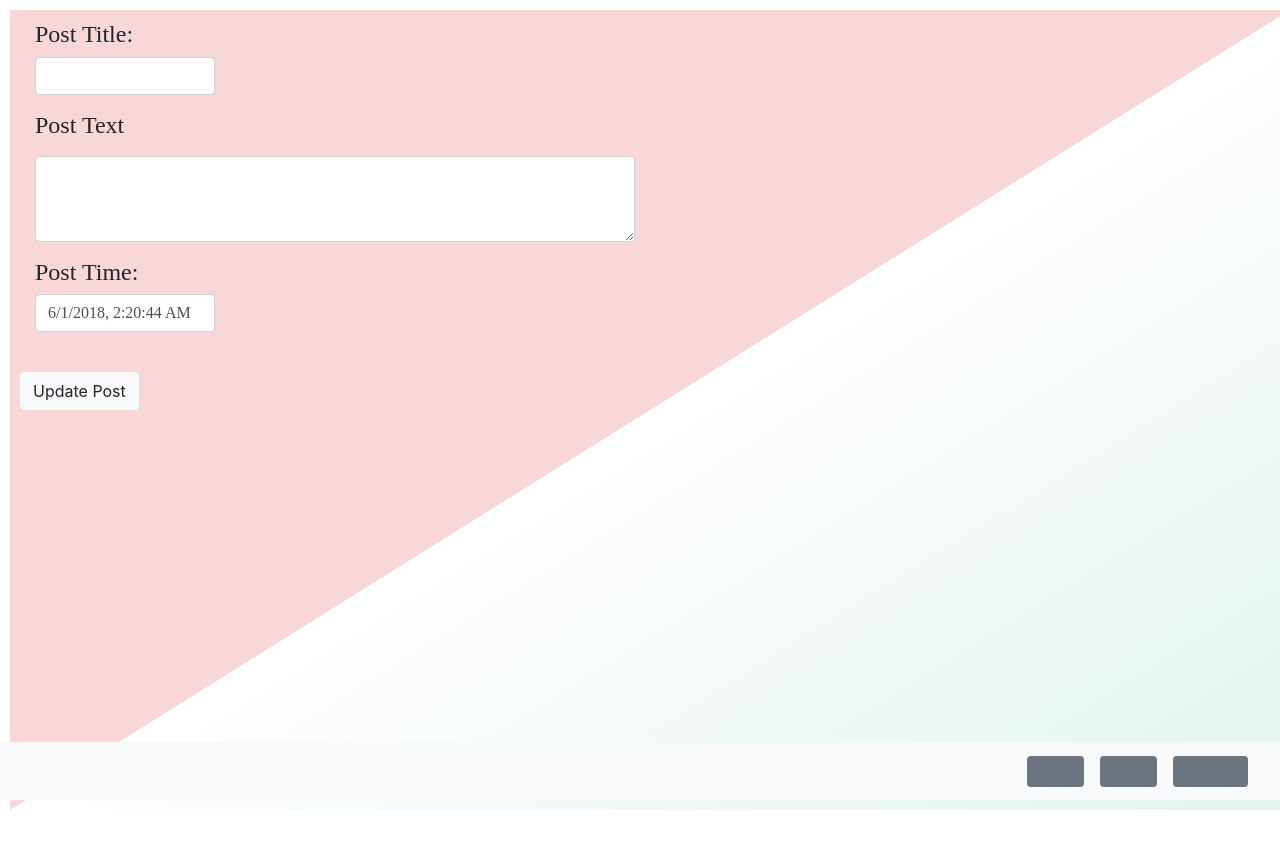
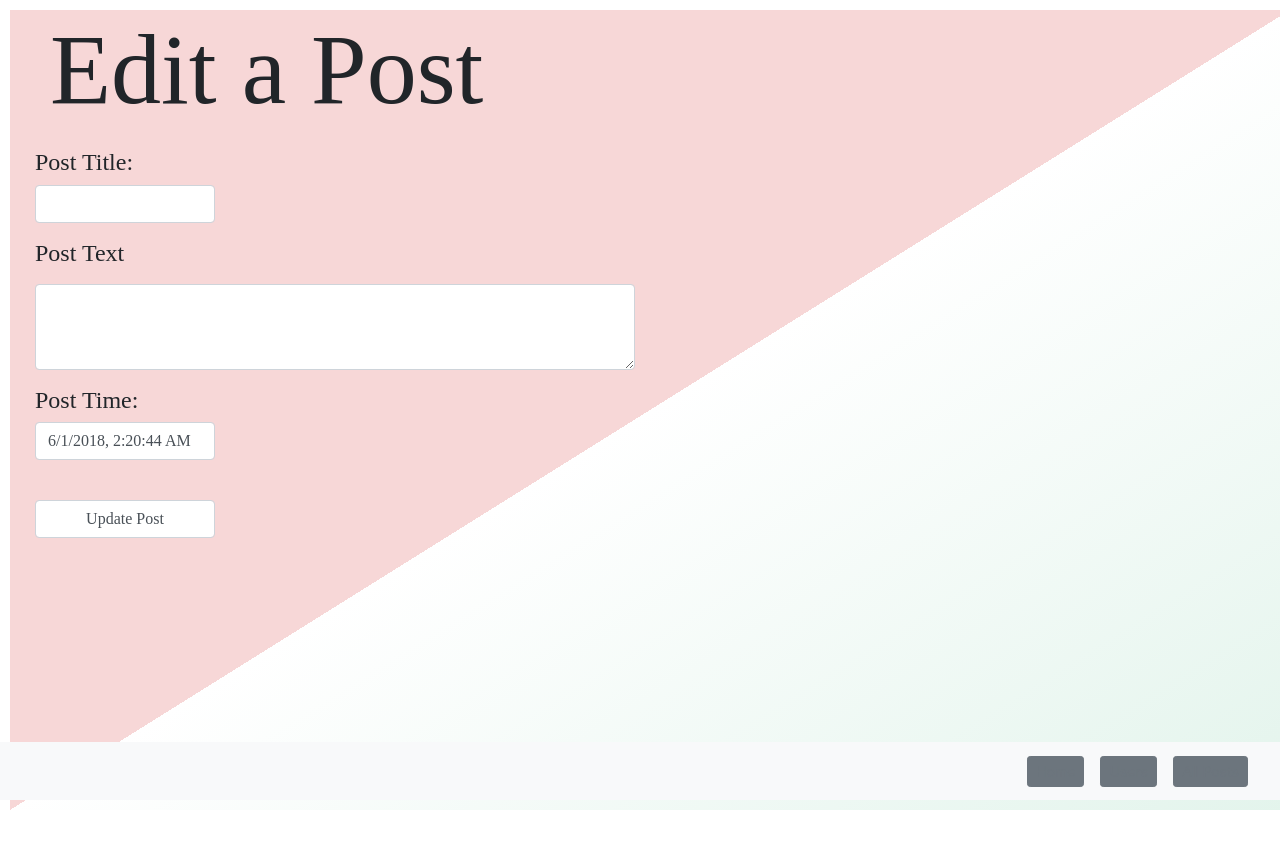
Before and after one commit to sleed002/scrappyBook, a React (Create React App) app in the folder client/: page /users/1/posts/1/edit in a window 1280 px wide. Shown: the top 848 px of the page. Built offline with nearby package versions, Linux system fonts and the light colour scheme; no server answers; what webfontloader would draw is missing.

Commit message:
updated the forms on the create post page and edit post page

```diff
--- a/client/src/PostEdit.js
+++ b/client/src/PostEdit.js
@@ -20,6 +20,7 @@ class PostEdit extends React.Component {
     const {post_title, post_text, post_time_date} = this.state;
 
     return (<div className="App">
+      <h3>Edit a Post</h3>
       <div className="PostEdit">
 
         <div className="form-group col-md-2">
@@ -27,7 +28,9 @@ class PostEdit extends React.Component {
           <input value={post_title} className="form-control" name="post_title" onChange={this.handleChange}/></div>
 
         <div class="form-group col-md-6">
-          <label for="exampleFormControlTextarea1"><h4>Post Text</h4></label>
+          <label for="exampleFormControlTextarea1">
+            <h4>Post Text</h4>
+          </label>
           {/* Post Text: <input value={post_text} className="form-control" id="exampleFormControlTextarea1" rows="3" name="post_text" onChange={this.handleChange}/></div> */}
           <textarea class="form-control" value={post_text} id="exampleFormControlTextarea1" rows="3" name="post_text" onChange={this.handleChange}></textarea>
         </div>
@@ -36,7 +39,10 @@ class PostEdit extends React.Component {
           <h4>Post Time:</h4>
           <input value={post_time_date} className="form-control" name="post_time_date" onChange={this.handleChange}/>
           <br/></div>
-        <button className="btn btn-light" onClick={this.handleSubmit}>Update Post</button>
+
+        <div className="form-group col-md-2">
+          <button className="form-control" onClick={this.handleSubmit}>Update Post</button>
+        </div>
       </div>
     </div>)
   }
--- a/client/src/PostNew.js
+++ b/client/src/PostNew.js
@@ -19,6 +19,8 @@ class PostNew extends React.Component {
     const {post_title, post_text, post_time_date} = this.state;
     return (<div className="App">
       <form onSubmit={this.handleSubmit}>
+        <h3>Create a New Post</h3>
+
 
         <div className="AddPost">My Scrapbook Entry:
 
```
